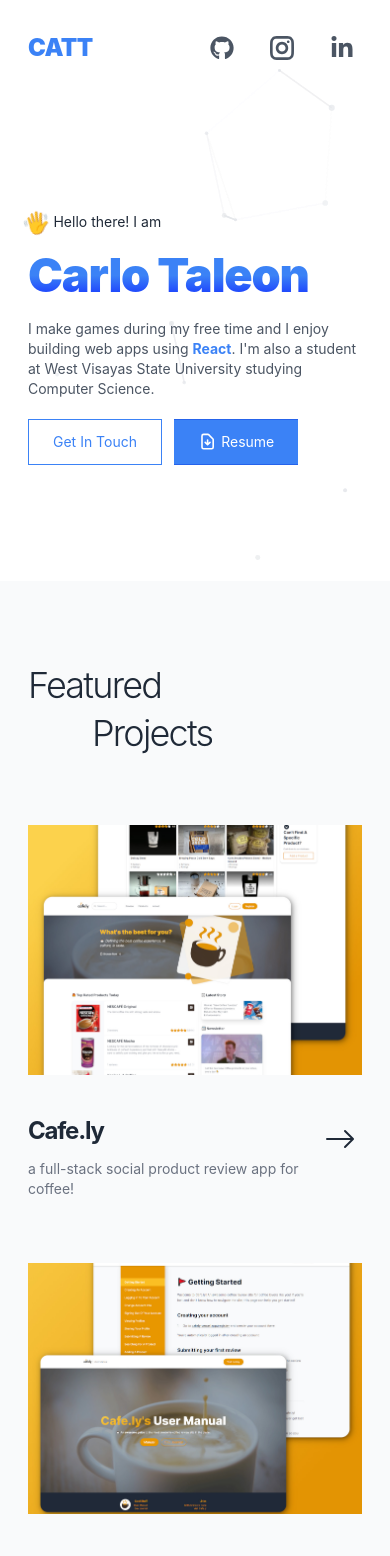
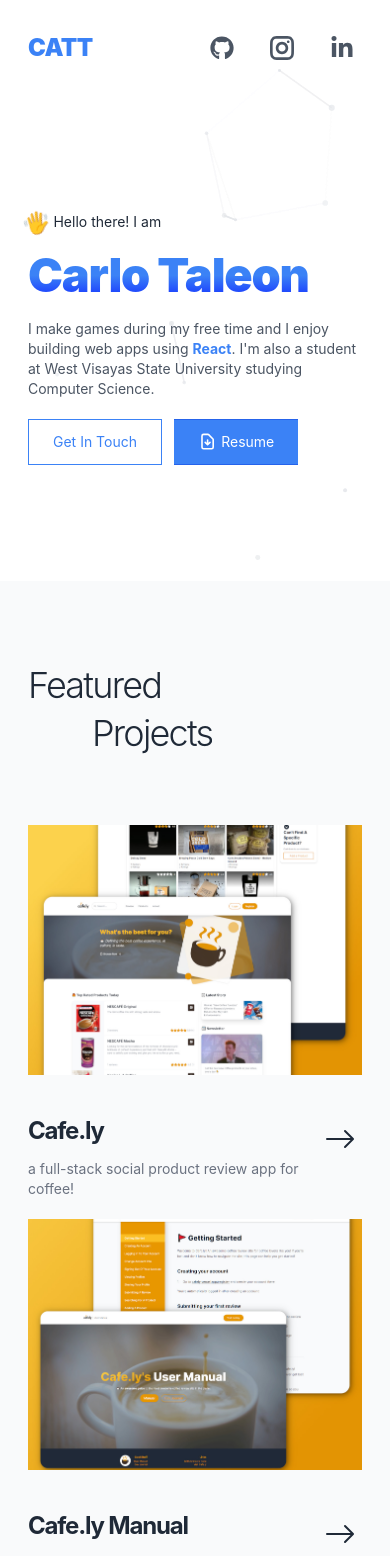
Before and after one commit to Blankeos/next-portfolio, a Next.js app: page / in a window 390 px wide. Shown: the top 1556 px of the page. Built offline with nearby package versions, Linux system fonts and the light colour scheme.

Commit message:
Adjusted gap

```diff
--- a/src/components/sections/Projects.tsx
+++ b/src/components/sections/Projects.tsx
@@ -34,7 +34,7 @@
 
 const ProjectsGrid = () => {
   return (
-    <div className="relative grid grid-cols-1 pt-28 md:pt-0 md:grid-cols-2 gap-16 mt-12 items-end z-10">
+    <div className="relative grid grid-cols-1 pt-28 md:pt-0 md:grid-cols-2 gap-5 md:gap-16 mt-12 items-end z-10">
       {projects.map((project, i) => {
         return (
           <ProjectCard
```
